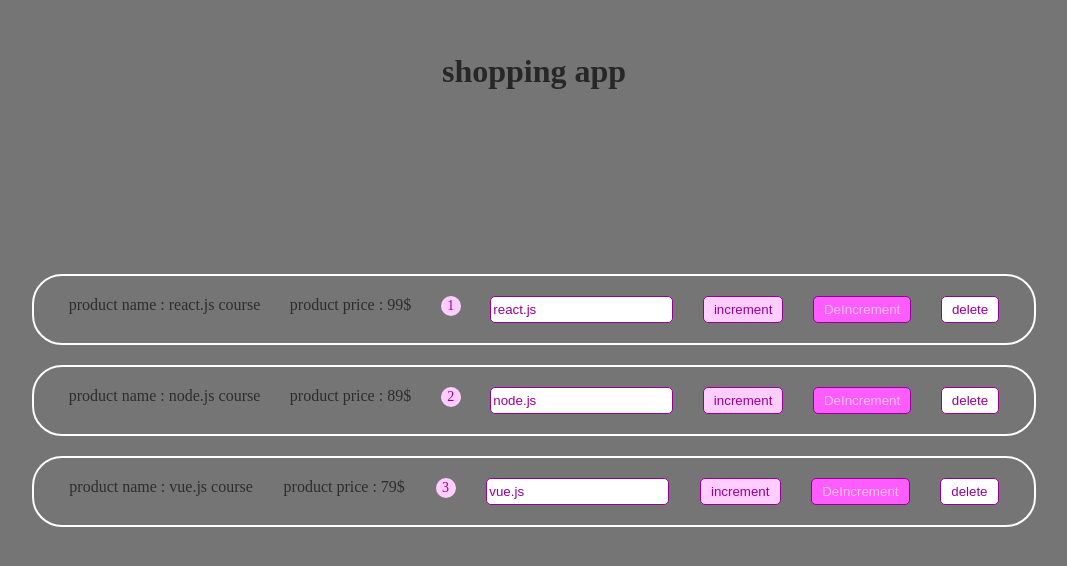
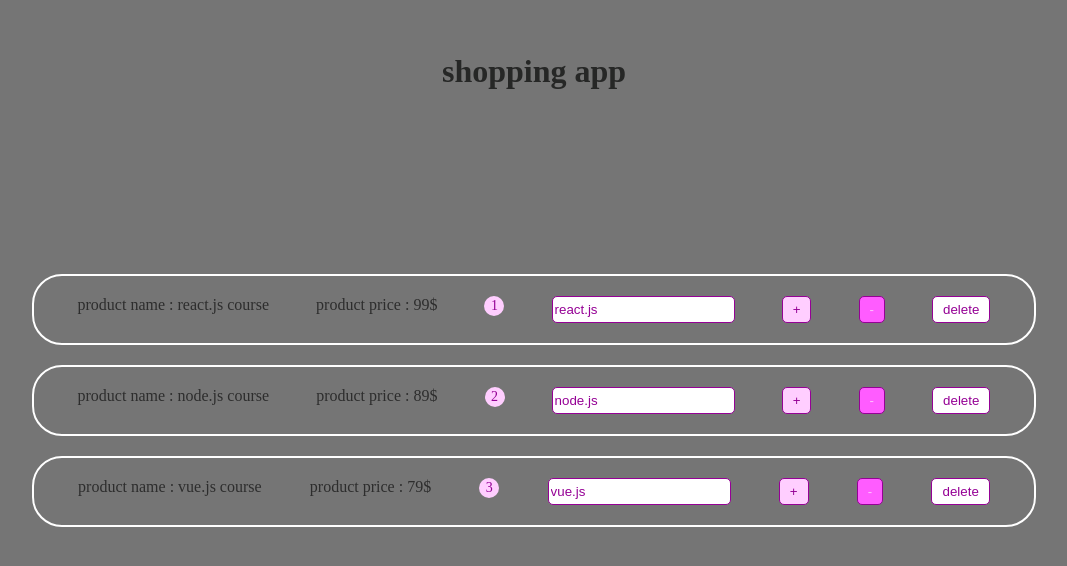
Before and after one commit to Farhad-Toumarzade/react, a React (Create React App) app: page / in a window 1280 px wide. Shown: the part 110-676 px from the top of the page, without its empty margins (106-1173 px from the left). Built offline with nearby package versions, Linux system fonts and the light colour scheme; the HTML template or start-up script is replaced by a standard one.

Commit message:
decrement quantity added

```diff
--- a/src/product.js
+++ b/src/product.js
@@ -10,10 +10,10 @@
             <span className={styles.value}>{props.product.quantity}</span>
             <input className={styles.input} type='text' onChange={props.onChange} value={props.product.title}/>
             <button  onClick={props.onIncrement} className={`${styles.button} ${styles.inc}`}>
-                increment
+                +
             </button>
-            <button onClick={props.onDeIncrement} className={`${styles.button} ${styles.DeI}`}>
-                DeIncrement
+            <button onClick={props.onDecrement} className={`${styles.button} ${styles.DeI}`}>
+                -
             </button>
             <button onClick={props.onDelete} className={styles.button}>
                 delete
--- a/src/product/ProductList.js
+++ b/src/product/ProductList.js
@@ -10,7 +10,7 @@
  }
 //  state => Handler !
  removeHandler = (id) => {
-    console.log("clicked", id);
+    // console.log("clicked", id);
 
     const filteredProducts = this.state.Products.filter((p) => p.id !== id);
     this.setState({ Products: filteredProducts});
@@ -23,13 +23,19 @@
     console.log(products);
     this.setState({products})
  }
- deIncrementHandler = (id) =>{
+ decrementHandler = (id) => {
     const products = [...this.state.Products];
     const selectedItem = products.find((p) => p.id === id);
-    selectedItem.quantity--;
-    console.log(products);
-    this.setState({products})
- }
+    if (selectedItem.quantity === 1) {
+        const filteredProducts = products.filter((p) => p.id !== id);
+        this.setState({ products: filteredProducts});
+        console.log("clicked")
+    }else{
+        selectedItem.quantity--;
+        // console.log(products);
+        this.setState({ products });
+    };
+};
  changeHandler = (event, id) =>{
     // console.log(event.target.value, id);
     const products = [...this.state.Products];
@@ -44,7 +50,7 @@
                 return <Product product={product} key={index}
                 onDelete={() => this.removeHandler(product.id)}
                 onIncrement={() => this.incrementHandler(product.id)}
-                onDeIncrement={() => this.deIncrementHandler(product.id)}
+                onDecrement={() => this.decrementHandler(product.id)}
                 onChange= {(e)=> this.changeHandler(e, product.id)}
                 />;
             })}
```
